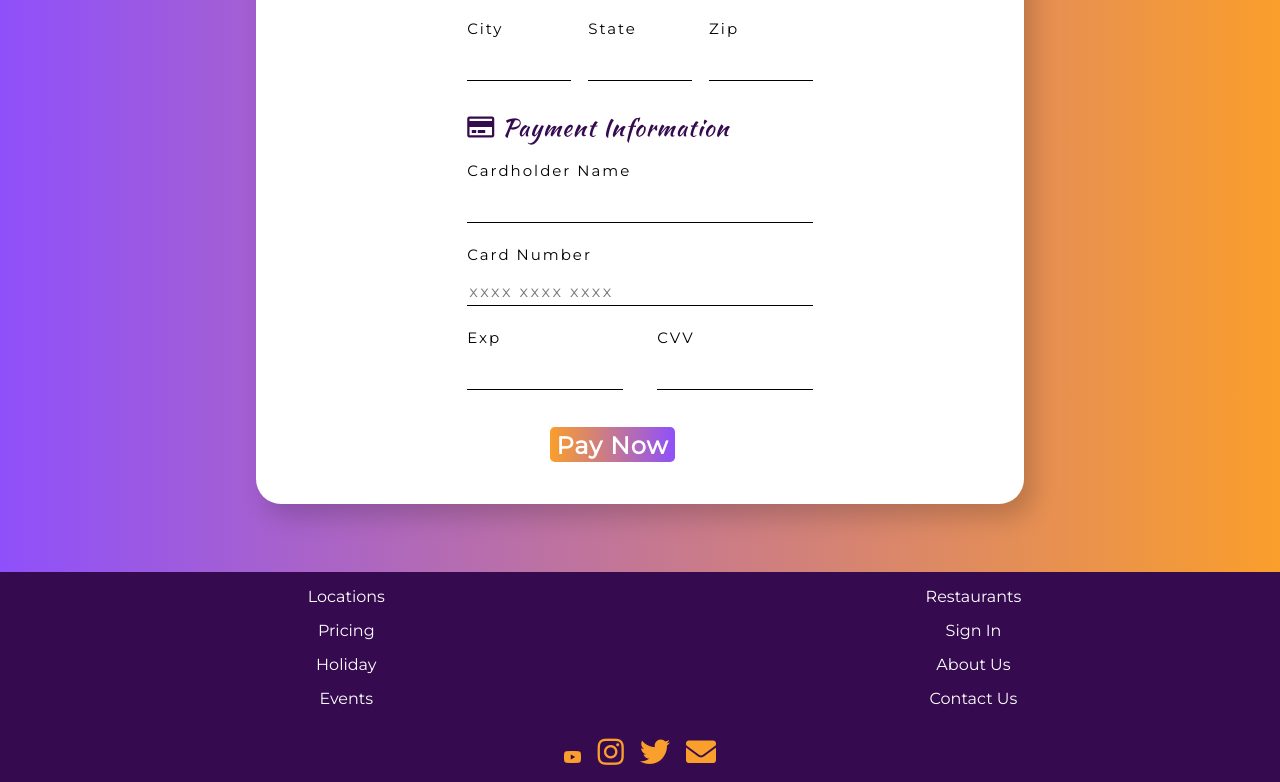
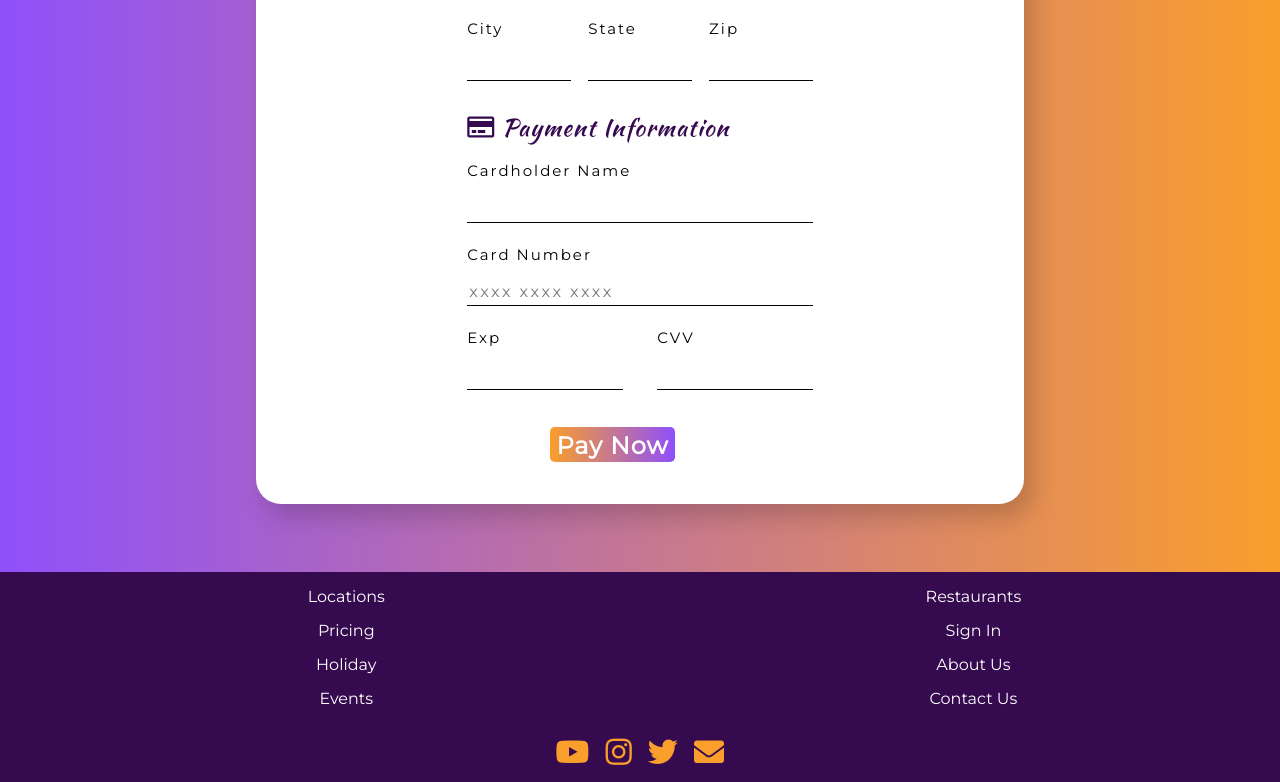
Before and after one commit to WW-210783/The-Crown.github.io, a plain HTML site: page payment.html in a window 1280 px wide. Shown: the part 370-1152 px from the top of the page. Drawn offline with nearby package versions, Linux system fonts and the light colour scheme.

Commit message:
Add files via upload

```diff
--- a/payment.html
+++ b/payment.html
@@ -168,7 +168,7 @@
             </div>
         </div>
         <div class="container mydiv">
-            <a class="social" href="https://www.youtube.com/channel/UCkiQBcspAOCxi4JoG_o31CQ"><i class="fab fa-youtube"></i></a>
+            <a class="social" href="https://www.youtube.com/channel/UCkiQBcspAOCxi4JoG_o31CQ"><i class="social-icon fab fa-youtube"></i></a>
             <a class="social" href="#"><i class="fab social-icon fa-instagram"></i></a>
             <a class="social" href="#"><i class="fab social-icon fa-twitter"></i></a>
             <a class="social" href="#"><i class="fas social-icon fa-envelope"></i></a>
```
Also changed, not shown: rooms.html (+1 -1 lines).
